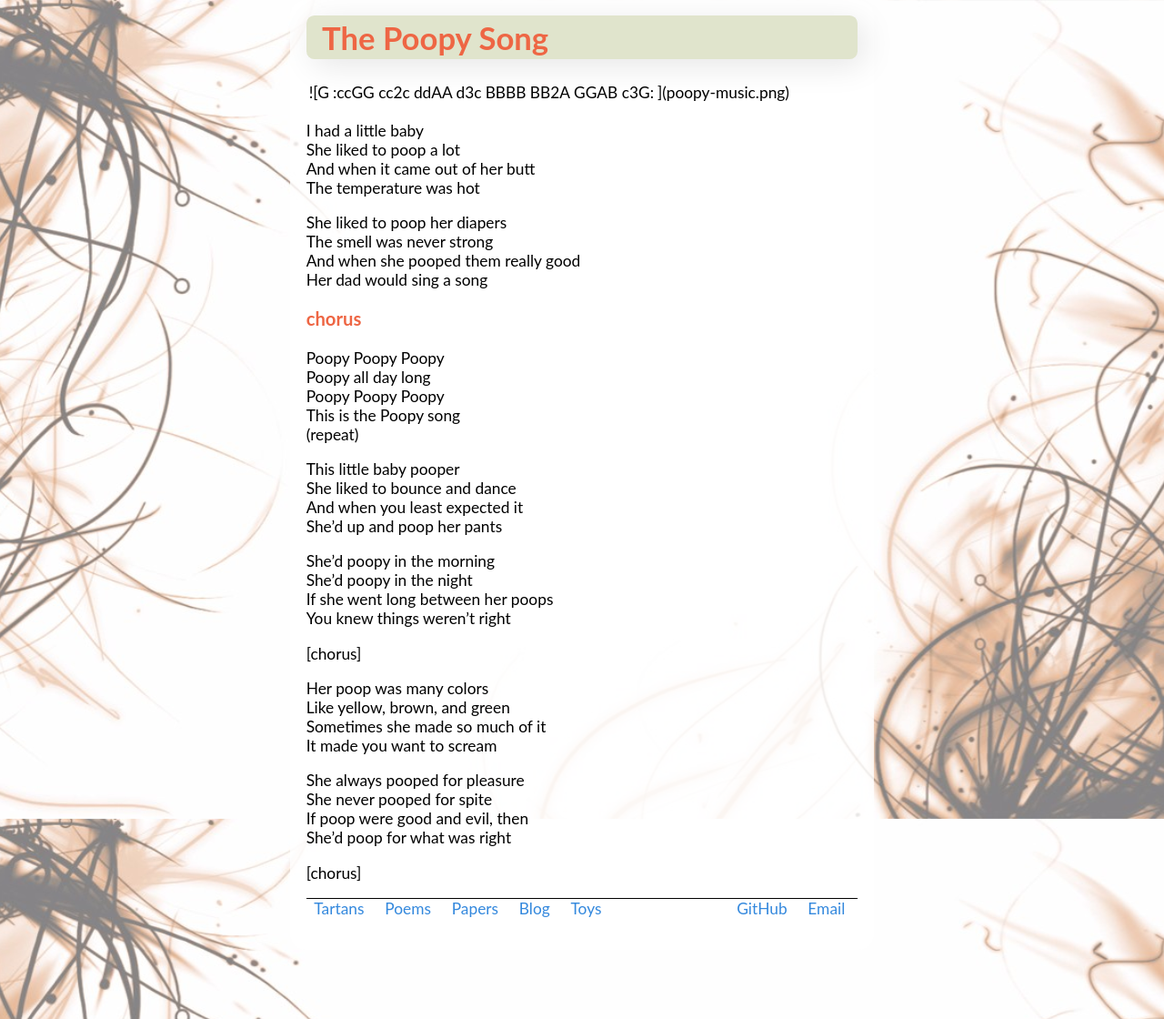
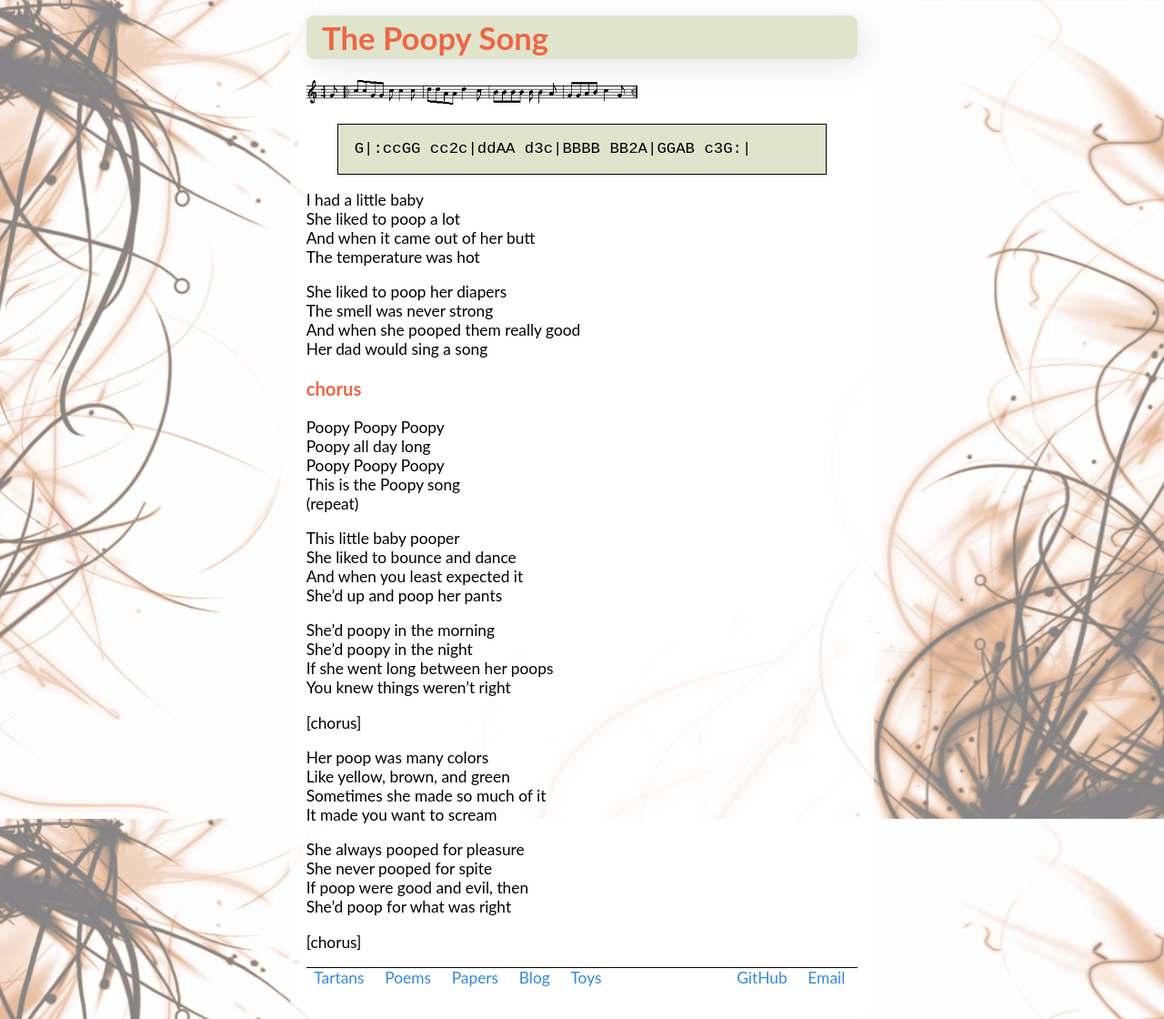
Before and after one commit to nealey/homepage, a Jekyll site: the page built from poems/poopy.md, in a window 1280 px wide. Shown: the whole page at 91% size. Built offline with Jekyll 4.4.1, drawn with Linux system fonts in a browser that asks for light colours.

Commit message:
poopy sheet music

```diff
--- a/poems/poopy.md
+++ b/poems/poopy.md
@@ -2,7 +2,9 @@
 title: The Poopy Song
 ---
 
-![G|:ccGG cc2c|ddAA d3c|BBBB BB2A|GGAB c3G:|](poopy-music.png)
+![Music Score](poopy-music.png)
+
+    G|:ccGG cc2c|ddAA d3c|BBBB BB2A|GGAB c3G:|
 
 I had a little baby
 She liked to poop a lot
```
